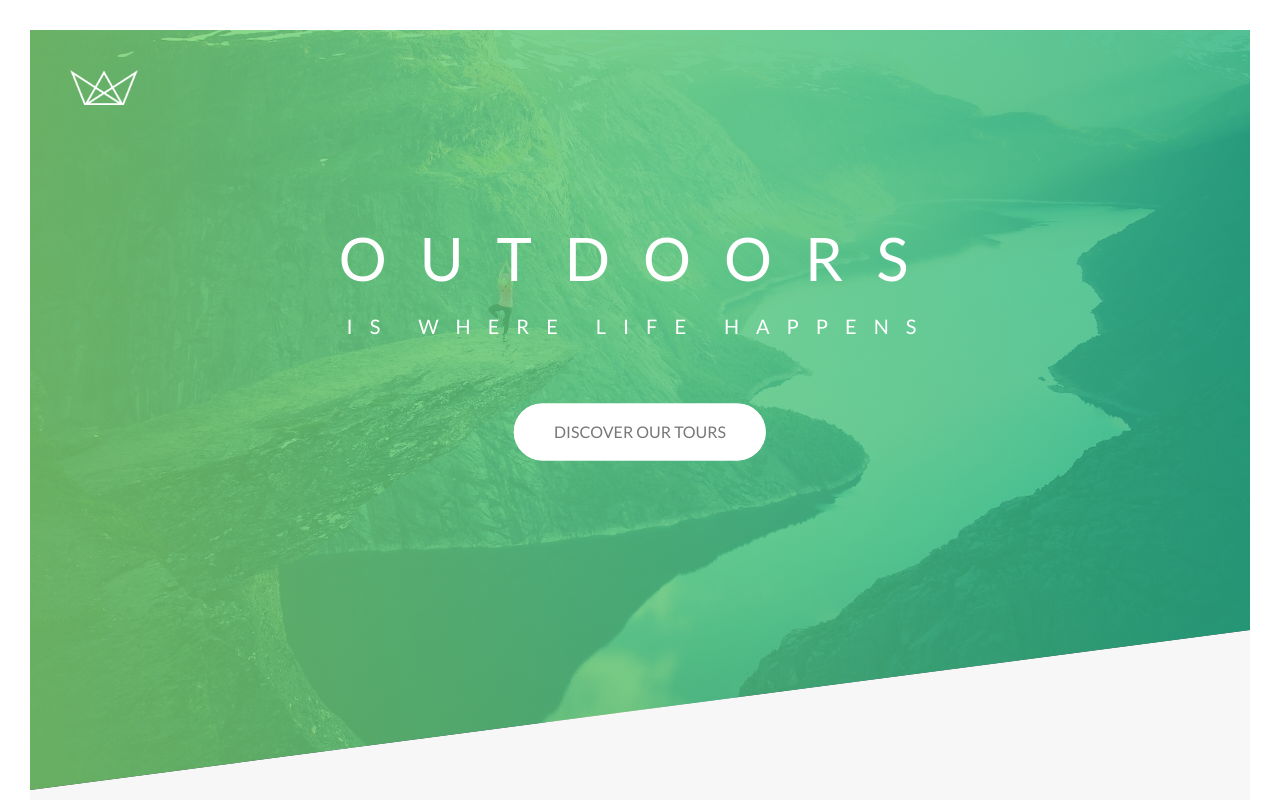
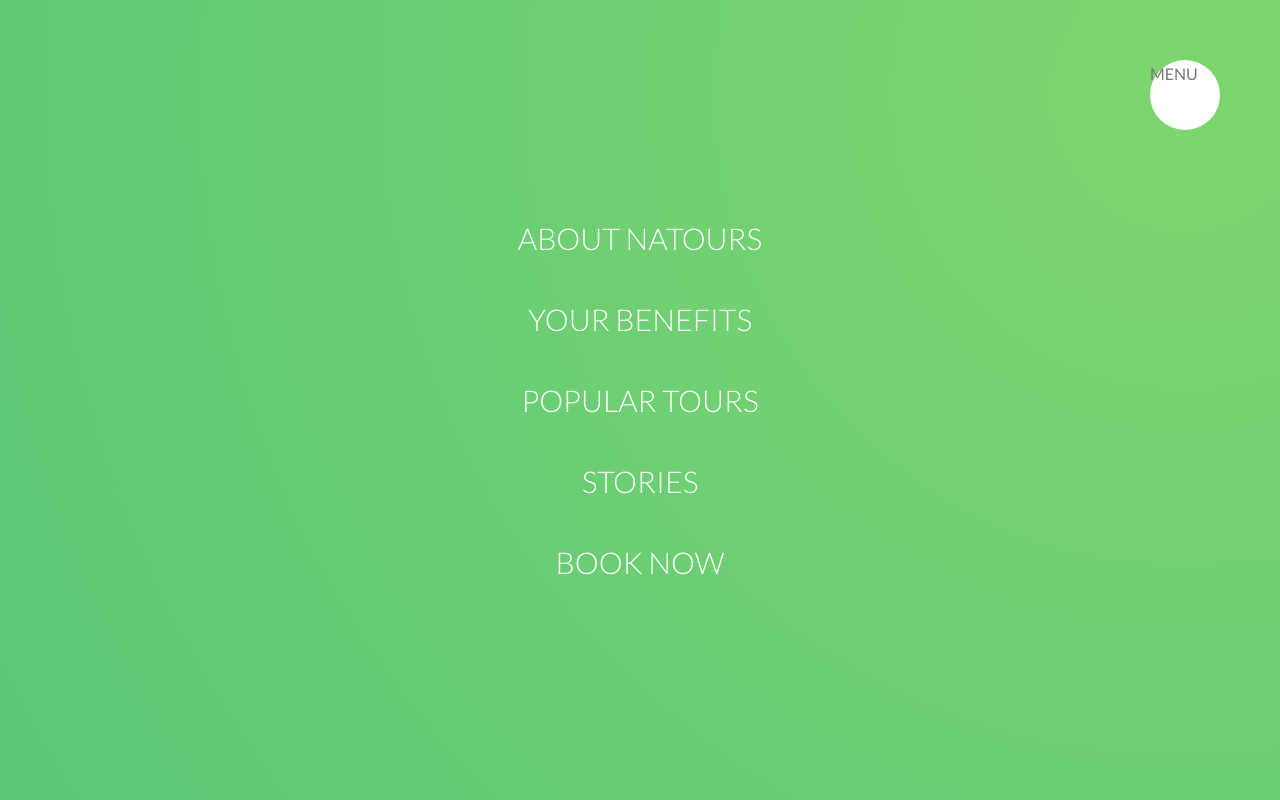
Before and after one commit to MehtabSJ003/Natours_adv_css_Page, a website: page index.html in a window 1280 px wide. Shown: the top 800 px of the page. Drawn offline with Linux system fonts and the light colour scheme.

Commit message:
added navigation

```diff
--- a/index.html
+++ b/index.html
@@ -14,6 +14,31 @@
     <title>Natours | Exciting tours for adventurous people</title>
   </head>
   <body>
+    <div class="navigation">
+      <input type="checkbox" class="navigation_checkbox" id="navi-toggle" />
+      <label for="navi-toggle" class="navigation_button">MENU</label>
+      <div class="navigation_background">&nbsp;</div>
+      <nav class="navigation_nav">
+        <ul class="navigation_list">
+          <li class="navigation_item">
+            <a href="#" class="navigation_link">About Natours </a>
+          </li>
+          <li class="navigation_item">
+            <a href="#" class="navigation_link">Your Benefits</a>
+          </li>
+          <li class="navigation_item">
+            <a href="#" class="navigation_link">Popular Tours</a>
+          </li>
+          <li class="navigation_item">
+            <a href="#" class="navigation_link">Stories</a>
+          </li>
+          <li class="navigation_item">
+            <a href="#" class="navigation_link">Book Now</a>
+          </li>
+        </ul>
+      </nav>
+    </div>
+
     <header class="header">
       <div class="header__logo--box">
         <img src="img/logo-white.png" alt="Logo" class="header__logo" />
--- /dev/null
+++ b/sass/layout/_navigation.scss
@@ -0,0 +1,77 @@
+.navigation {
+  &_checkbox {
+    display: none;
+  }
+  &_button {
+    background-color: $color-white;
+    height: 7rem;
+    width: 7rem;
+    position: fixed;
+    top: 6rem;
+    right: 6rem;
+    border-radius: 50%;
+    z-index: 2000;
+  }
+  &_background {
+    height: 6rem;
+    width: 6rem;
+    border-radius: 50%;
+    position: fixed;
+    top: 6.5rem;
+    right: 6.5rem;
+    background-image: radial-gradient(
+      $color-primary-light,
+      $color-primary-dark
+    );
+    z-index: 1000;
+
+    transform: scale(80);
+  }
+  &_nav {
+    height: 100vh;
+    width: 100vw;
+    position: fixed;
+    top: 0;
+    right: 0;
+    z-index: 1500;
+  }
+  &_list {
+    position: absolute;
+    top: 50%;
+    left: 50%;
+    transform: translate(-50%, -50%);
+    list-style: none;
+    text-align: center;
+    width: 100%;
+  }
+  &_item {
+    margin: 1rem;
+  }
+  &_link {
+    &:link,
+    &:visited {
+      display: inline-block;
+      font-size: 3rem;
+      font-weight: 300;
+      padding: 1rem 2rem;
+      text-decoration: none;
+      color: $color-white;
+      text-transform: uppercase;
+      background-image: linear-gradient(
+        120deg,
+        transparent 0%,
+        transparent 50%,
+        $color-white 50%
+      );
+      background-size: 225%;
+      transition: all 0.4s;
+    }
+
+    &:hover,
+    &:active {
+      background-position: 100%;
+      color: $color-primary;
+      transform: translateX(1rem);
+    }
+  }
+}
--- a/sass/main.scss
+++ b/sass/main.scss
@@ -15,6 +15,7 @@
 @import "components/bg-video";
 @import "components/form";
 
+@import "layout/navigation";
 @import "layout/header";
 @import "layout/grid";
 @import "layout/footer";
```
Also changed, not shown: css/style.css.
